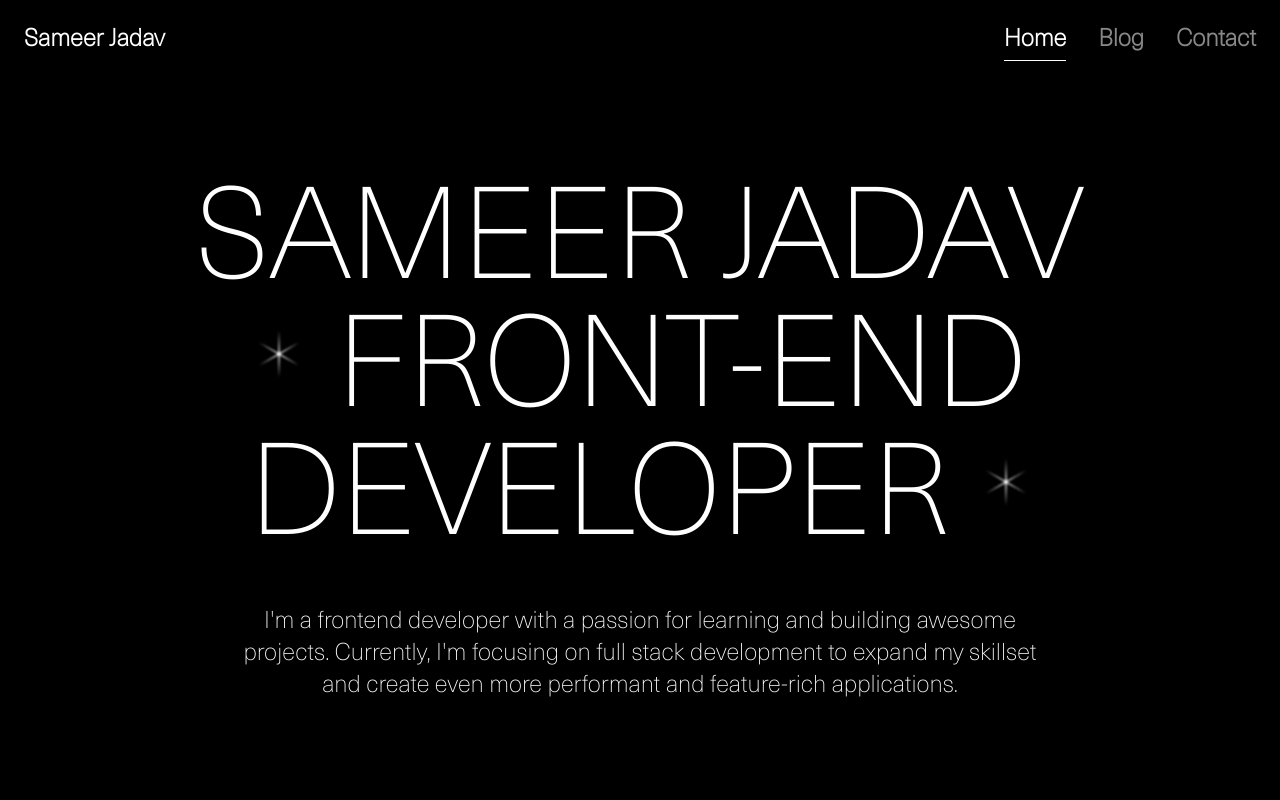
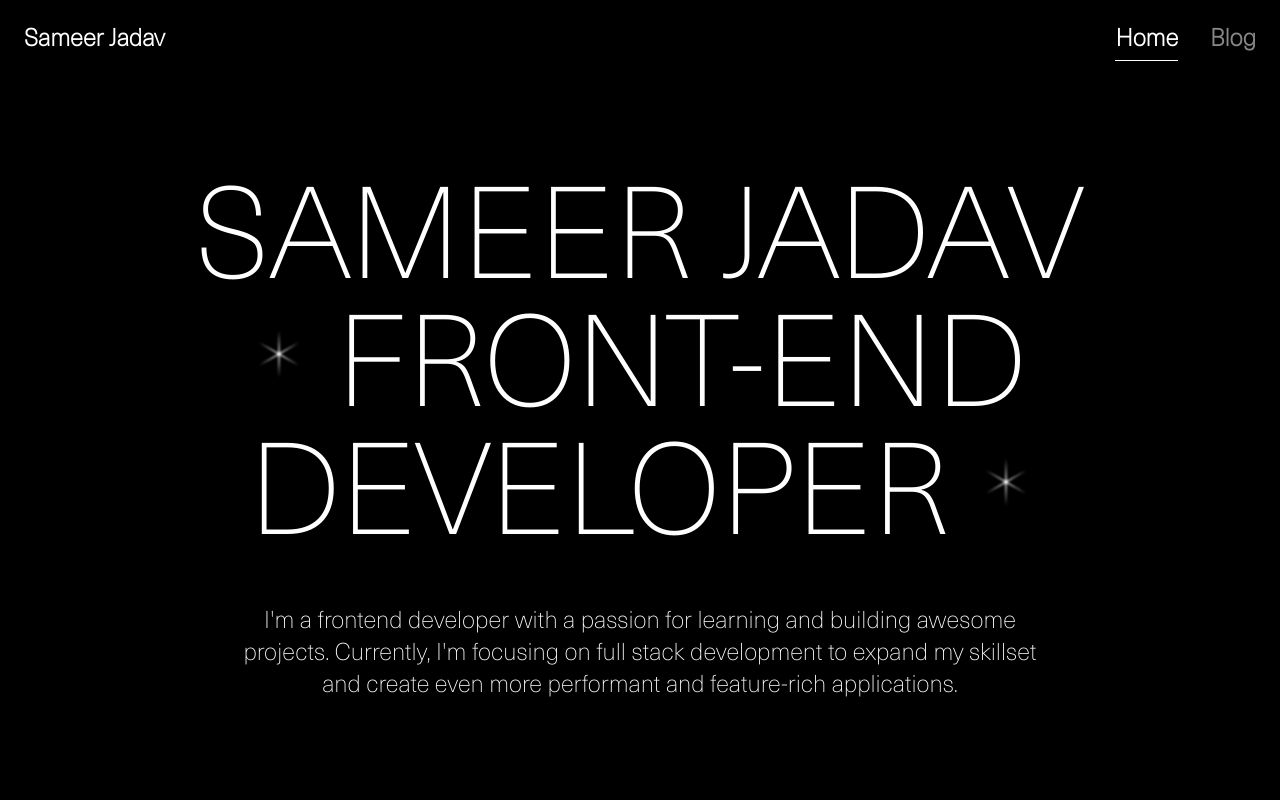
Before and after one commit to Boazez/sameerjadav.me, a Next.js app: page / in a window 1280 px wide. Shown: the top 800 px of the page. Built offline with nearby package versions, Linux system fonts and the light colour scheme.

Commit message:
Blured sticky header

```diff
--- a/src/components/Header.tsx
+++ b/src/components/Header.tsx
@@ -11,9 +11,6 @@ const navItems = {
   "/blog": {
     name: "blog",
   },
-  "/contact": {
-    name: "contact",
-  },
 };
 
 export default function Header() {
@@ -23,7 +20,7 @@ export default function Header() {
     pathname = "/blog";
   }
   return (
-    <header className="flex items-center justify-between px-4 py-6 text-lg font-semibold md:p-6 md:text-2xl">
+    <header className="sticky top-0 flex items-center justify-between px-4 py-6 text-lg font-semibold backdrop-blur-sm md:p-6 md:text-2xl">
       <Link href="/" className="border-b border-black pb-1">
         Sameer Jadav
       </Link>
```
Also changed, not shown: next.config.js (+20 -0 lines).
